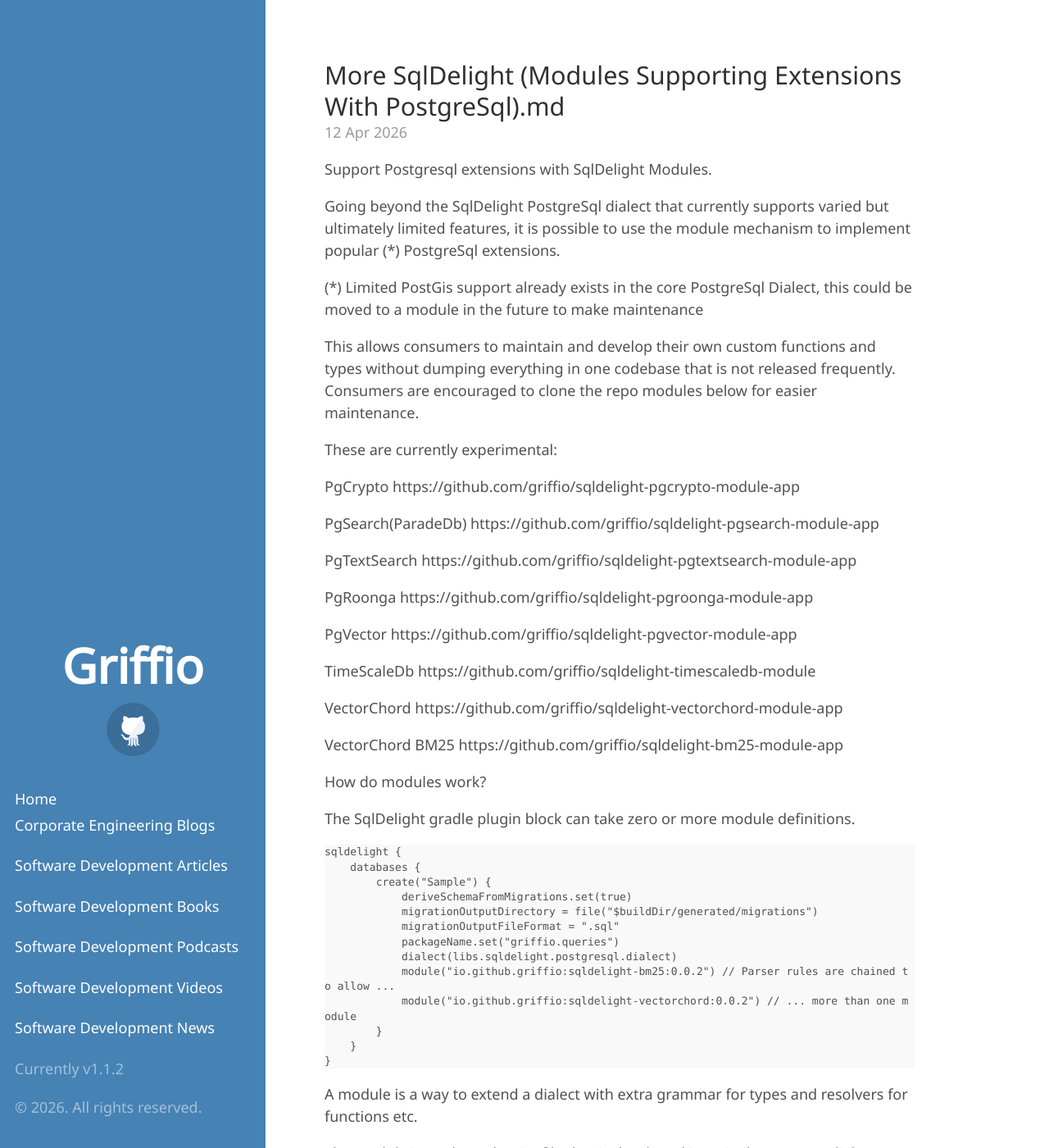
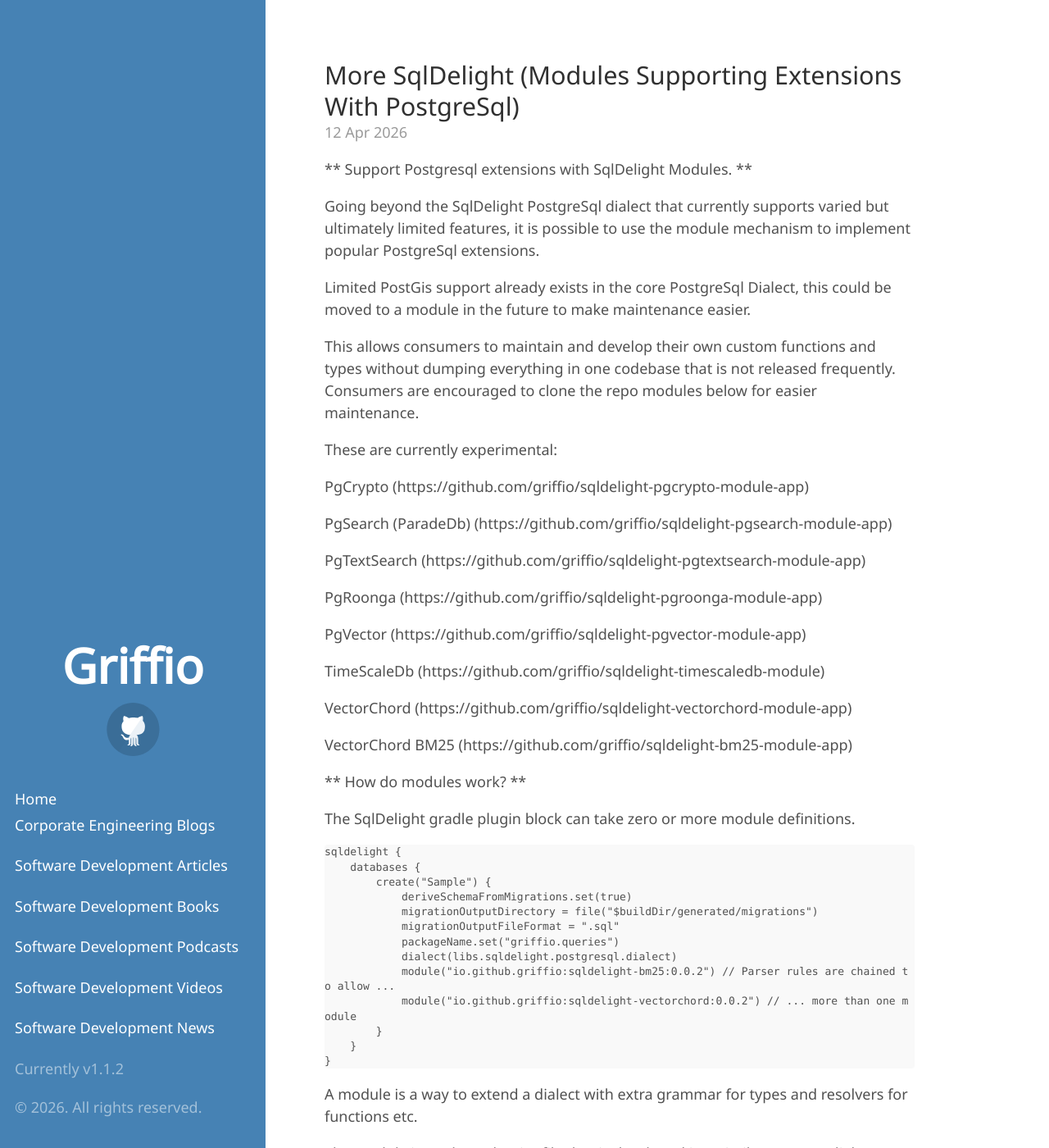
Before and after one commit to griffio/griffio.github.io, a Jekyll site: the page built from _posts/2026-04-12-More-SqlDelight-Modules-Supporting-Extensions-With-PostgreSql.md, in a window 1280 px wide and 1400 px high. Shown: the whole window at 82% size. Built offline with Jekyll 4.4.1, drawn with Linux system fonts in a browser that asks for light colours; some web fonts are replaced; some of the changed text lies outside the part shown.

Commit message:
Update 2026-04-12-More-SqlDelight-Modules-Supporting-Extensions-With-PostgreSql.md

```diff
--- a/_posts/2026-04-12-More-SqlDelight-Modules-Supporting-Extensions-With-PostgreSql.md
+++ b/_posts/2026-04-12-More-SqlDelight-Modules-Supporting-Extensions-With-PostgreSql.md
@@ -1,43 +1,41 @@
 ---
 layout: post
-title: More SqlDelight (Modules Supporting Extensions With PostgreSql).md
+title: More SqlDelight (Modules Supporting Extensions With PostgreSql)
 category: blog
 tags: [sqldelight postgresql extensions]
 published: true
 summary: sqldelight postgresql module support for extensions
 ---
 
-Support Postgresql extensions with SqlDelight Modules.
+** Support Postgresql extensions with SqlDelight Modules. **
 
 Going beyond the SqlDelight PostgreSql dialect that currently supports varied but ultimately limited features, it is possible
-to use the module mechanism to implement popular (*) PostgreSql extensions.
+to use the module mechanism to implement popular PostgreSql extensions.
 
-(*) Limited PostGis support already exists in the core PostgreSql Dialect, this could be moved to a module in the future to make maintenance
+Limited PostGis support already exists in the core PostgreSql Dialect, this could be moved to a module in the future to make maintenance easier.
 
 This allows consumers to maintain and develop their own custom functions and types without dumping everything in one codebase that is not released frequently.
 Consumers are encouraged to clone the repo modules below for easier maintenance.
 
-
 These are currently experimental:
 
-PgCrypto https://github.com/griffio/sqldelight-pgcrypto-module-app
+PgCrypto (https://github.com/griffio/sqldelight-pgcrypto-module-app)
 
-PgSearch(ParadeDb) https://github.com/griffio/sqldelight-pgsearch-module-app
+PgSearch (ParadeDb) (https://github.com/griffio/sqldelight-pgsearch-module-app)
 
-PgTextSearch https://github.com/griffio/sqldelight-pgtextsearch-module-app
+PgTextSearch (https://github.com/griffio/sqldelight-pgtextsearch-module-app)
 
-PgRoonga https://github.com/griffio/sqldelight-pgroonga-module-app
+PgRoonga (https://github.com/griffio/sqldelight-pgroonga-module-app)
 
-PgVector https://github.com/griffio/sqldelight-pgvector-module-app
+PgVector (https://github.com/griffio/sqldelight-pgvector-module-app)
 
-TimeScaleDb https://github.com/griffio/sqldelight-timescaledb-module
+TimeScaleDb (https://github.com/griffio/sqldelight-timescaledb-module)
 
-VectorChord https://github.com/griffio/sqldelight-vectorchord-module-app
+VectorChord (https://github.com/griffio/sqldelight-vectorchord-module-app)
 
-VectorChord BM25 https://github.com/griffio/sqldelight-bm25-module-app
+VectorChord BM25 (https://github.com/griffio/sqldelight-bm25-module-app)
 
-
-How do modules work?
+** How do modules work? **
 
 The SqlDelight gradle plugin block can take zero or more module definitions.
 
@@ -73,4 +71,4 @@
 
 Careful structuring is required to maintain the chain of modules that must work without knowledge of the other modules.
 
-https://github.com/griffio/sqldelight-pgvector-module-app/blob/5acc9c67e794c081d7d016e2084ab5bbc238f431/pgvector-module/src/main/kotlin/griffio/PgVectorModule.kt#L39
+(https://github.com/griffio/sqldelight-pgvector-module-app/blob/5acc9c67e794c081d7d016e2084ab5bbc238f431/pgvector-module/src/main/kotlin/griffio/PgVectorModule.kt#L39)
```
Also changed, not shown: other parts of _posts/2026-04-12-More-SqlDelight-Modules-Supporting-Extensions-With-PostgreSql.md (+1 -1 lines).
